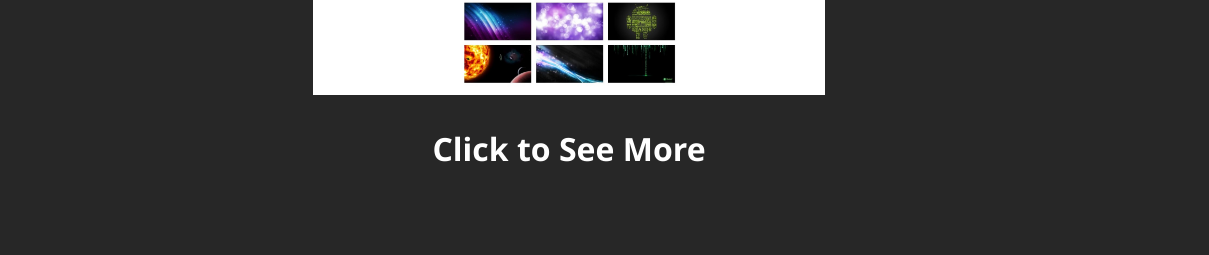
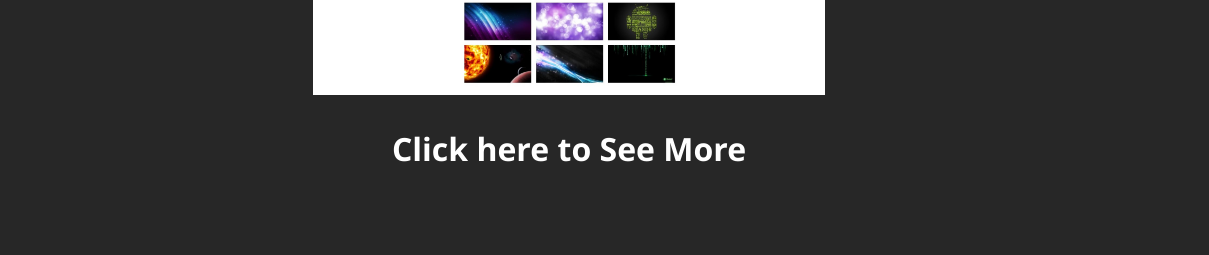
Before and after one commit to Pukhta2704/Portfolio, a plain HTML site: page projects.html in a window 1280 px wide. Shown: the part 545-800 px from the top of the page, 71-1280 px from the left. Drawn offline with Linux system fonts and the light colour scheme.

Commit message:
Update projects.html

```diff
--- a/projects.html
+++ b/projects.html
@@ -49,7 +49,7 @@
 
 			<div class="project">
 				<img src="./sociorama-image.JPG" alt="" style="margin: 2rem" />
-				<h3 class="model-opener-icon">Click to See More</h3>
+				<h3 class="model-opener-icon">Click here to See More</h3>
 			</div>
 		</div>
 		<div class="projects-model">
```
